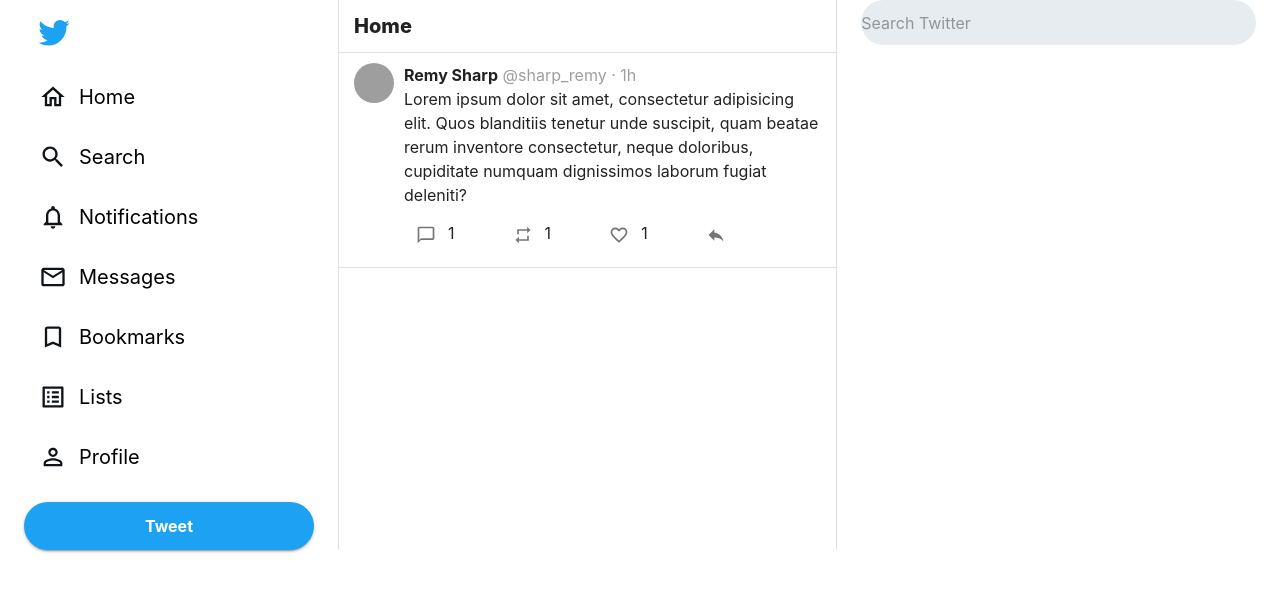
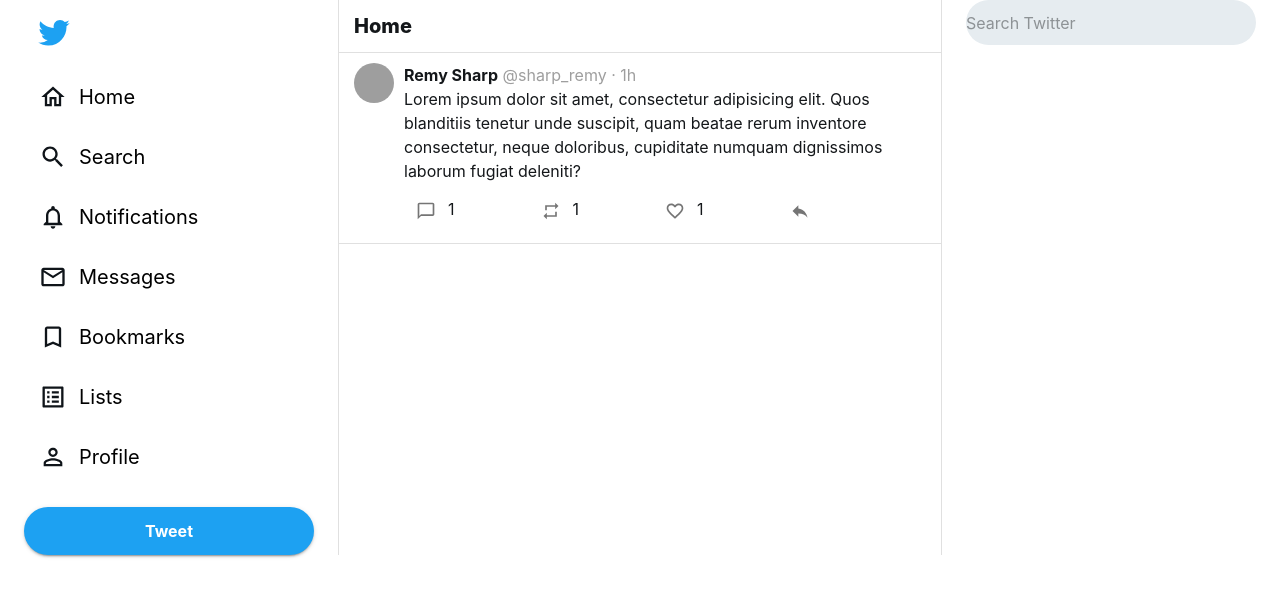
Before and after one commit to dzhygrynyuk/Twitter-Clone-Frontend, a React (Create React App) app: page / in a window 1280 px wide. Shown: the top 596 px of the page. Built offline with nearby package versions, Linux system fonts and the light colour scheme; grey boxes are pictures that could not be loaded.

Commit message:
SideMenu: simple response

```diff
--- a/src/components/SideMenu.tsx
+++ b/src/components/SideMenu.tsx
@@ -1,6 +1,6 @@
 import React from "react";
 
-import { Typography, MenuList, MenuItem, ListItemIcon } from "@material-ui/core";
+import { Typography, MenuList, MenuItem, ListItemIcon, Hidden } from "@material-ui/core";
 import HomeIcon from '@material-ui/icons/HomeOutlined';
 import SearchIcon from '@material-ui/icons/Search';
 import NotificationsIcon from '@material-ui/icons/NotificationsNone';
@@ -22,43 +22,57 @@ export const SideMenu: React.FC<SideMenuProps> = ({classes}: SideMenuProps): Rea
                 <ListItemIcon className={classes.sideMenuListItemIconWrapper}>
                     <HomeIcon className={classes.sideMenuListItemIcon} />
                 </ListItemIcon>
+                <Hidden smDown>
                     <Typography className={classes.sideMenuListItemLaber}>Home</Typography>
+                </Hidden>
             </MenuItem>
             <MenuItem className={classes.sideMenuListItem}>
                 <ListItemIcon className={classes.sideMenuListItemIconWrapper}>
                     <SearchIcon className={classes.sideMenuListItemIcon} />
                 </ListItemIcon>
+                <Hidden smDown>
                     <Typography className={classes.sideMenuListItemLaber}>Search</Typography>
+                </Hidden>
             </MenuItem>
             <MenuItem className={classes.sideMenuListItem}>
                 <ListItemIcon className={classes.sideMenuListItemIconWrapper}>
                     <NotificationsIcon className={classes.sideMenuListItemIcon} />
                 </ListItemIcon>
+                <Hidden smDown>
                     <Typography className={classes.sideMenuListItemLaber}>Notifications</Typography>
+                </Hidden>
             </MenuItem>
             <MenuItem className={classes.sideMenuListItem}>
                 <ListItemIcon className={classes.sideMenuListItemIconWrapper}>
                     <MailIcon className={classes.sideMenuListItemIcon} />
                 </ListItemIcon>
+                <Hidden smDown>
                     <Typography className={classes.sideMenuListItemLaber}>Messages</Typography>
+                </Hidden>
             </MenuItem>
             <MenuItem className={classes.sideMenuListItem}>
                 <ListItemIcon className={classes.sideMenuListItemIconWrapper}>
                     <BookmarkIcon className={classes.sideMenuListItemIcon} />
                 </ListItemIcon>
+                <Hidden smDown>
                     <Typography className={classes.sideMenuListItemLaber}>Bookmarks</Typography>
+                </Hidden>
             </MenuItem>
             <MenuItem className={classes.sideMenuListItem}>
                 <ListItemIcon className={classes.sideMenuListItemIconWrapper}>
                     <ListIcon className={classes.sideMenuListItemIcon} />
                 </ListItemIcon>
+                <Hidden smDown>
                     <Typography className={classes.sideMenuListItemLaber}>Lists</Typography>
+                </Hidden>
             </MenuItem>
             <MenuItem className={classes.sideMenuListItem}>
                 <ListItemIcon className={classes.sideMenuListItemIconWrapper}>
                     <PersonIcon className={classes.sideMenuListItemIcon} />
                 </ListItemIcon>
+                <Hidden smDown>
                     <Typography className={classes.sideMenuListItemLaber}>Profile</Typography>
+                </Hidden>
             </MenuItem>
         </MenuList>
     );
--- a/src/pages/Home.tsx
+++ b/src/pages/Home.tsx
@@ -11,9 +11,11 @@ import {
     Typography,
     InputBase,
     Paper,
-    Button
+    Button,
+    Hidden
 } from "@material-ui/core";
 import TwitterIcon from '@material-ui/icons/Twitter';
+import CreateIcon from '@material-ui/icons/Create';
 import grey from '@material-ui/core/colors/grey';
 
 import { Tweet } from "../components/Tweet";
@@ -56,7 +58,7 @@ export const useHomeStyles = makeStyles((theme) => ({
     },
     sideButton: {
         padding: theme.spacing(3),
-        marginTop: 10,
+        marginTop: 15,
     },
     tweetsWapper: {
         height: '100%',
@@ -116,14 +118,19 @@ const Home = () => {
     return (
         <Container>
             <Grid container spacing={3}>
-                <Grid item xs={3}>
+                <Grid item xs={1} sm={1} md={3}>
                     <IconButton color="primary" className={classes.logo}>
                         <TwitterIcon className={classes.logoIcon} />
                     </IconButton>
                     <SideMenu classes={classes} />
-                    <Button className={classes.sideButton} variant="contained" color="primary" fullWidth>Tweet</Button>
+                    <Button className={classes.sideButton} variant="contained" color="primary" fullWidth>
+                        <Hidden smDown>Tweet</Hidden>
+                        <Hidden mdUp>
+                            <CreateIcon />
+                        </Hidden>
+                    </Button>
                 </Grid>
-                <Grid item xs={5}>
+                <Grid item xs={8} sm={8} md={6}>
                     <Paper className={classes.tweetsWapper} variant="outlined">
                         <Paper className={classNames(classes.tweetsBlock, classes.tweetsHeader)} variant="outlined">
                             <Typography variant="h6">Home</Typography>
@@ -139,7 +146,7 @@ const Home = () => {
                         />
                     </Paper>
                 </Grid>
-                <Grid item xs={4}>
+                <Grid item xs={3} sm={3} md={3}>
                     <SearchTextFields placeholder="Search Twitter" fullWidth />
                 </Grid>
             </Grid>
--- a/src/theme.ts
+++ b/src/theme.ts
@@ -26,6 +26,9 @@ export const theme = createTheme({
         },
         background: {
             default: '#fff'
+        },
+        text: {
+            primary: '#14171a',
         },
     },
     overrides: {
```
Lines whose indentation alone changed are shown as unchanged.
